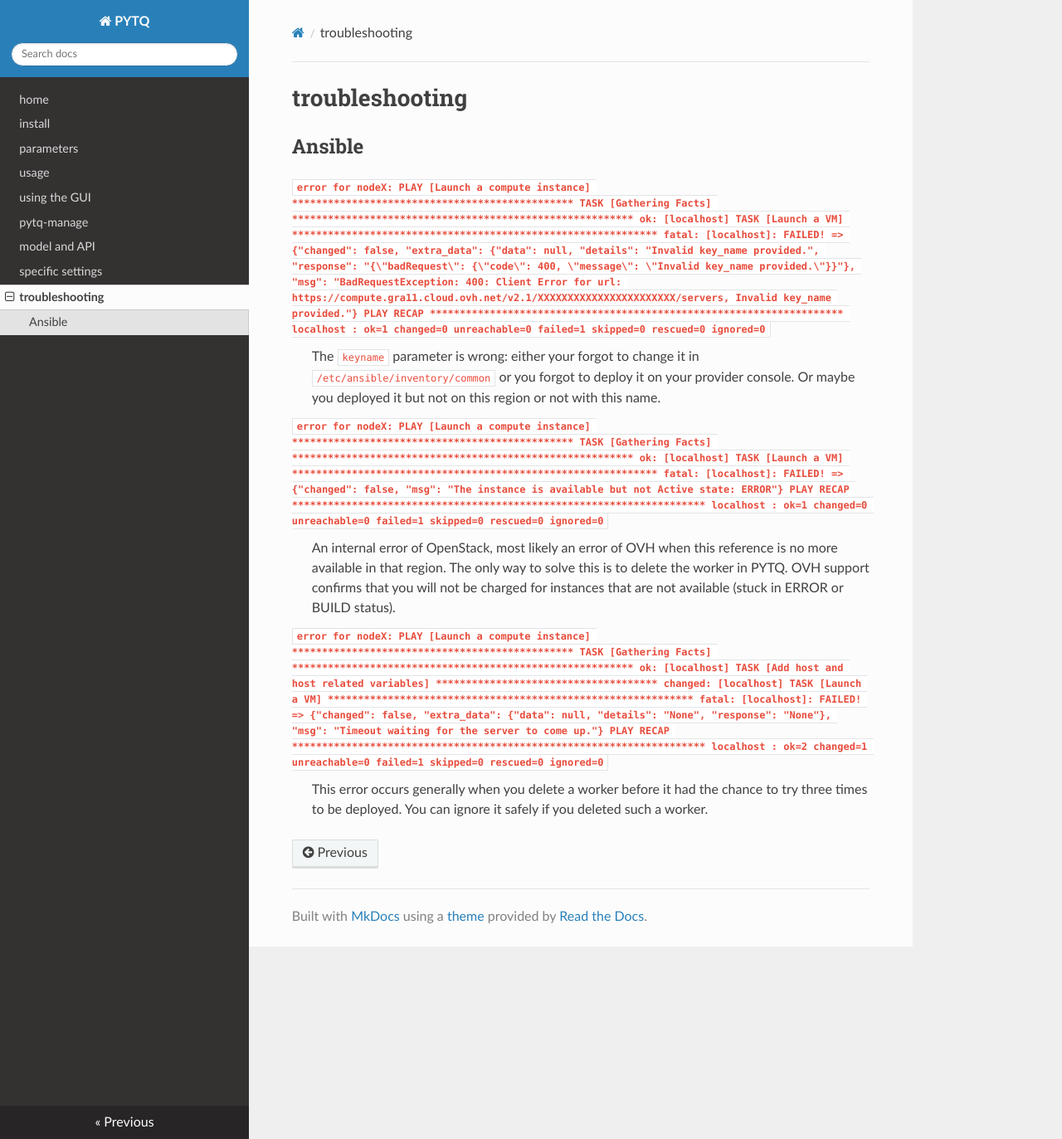
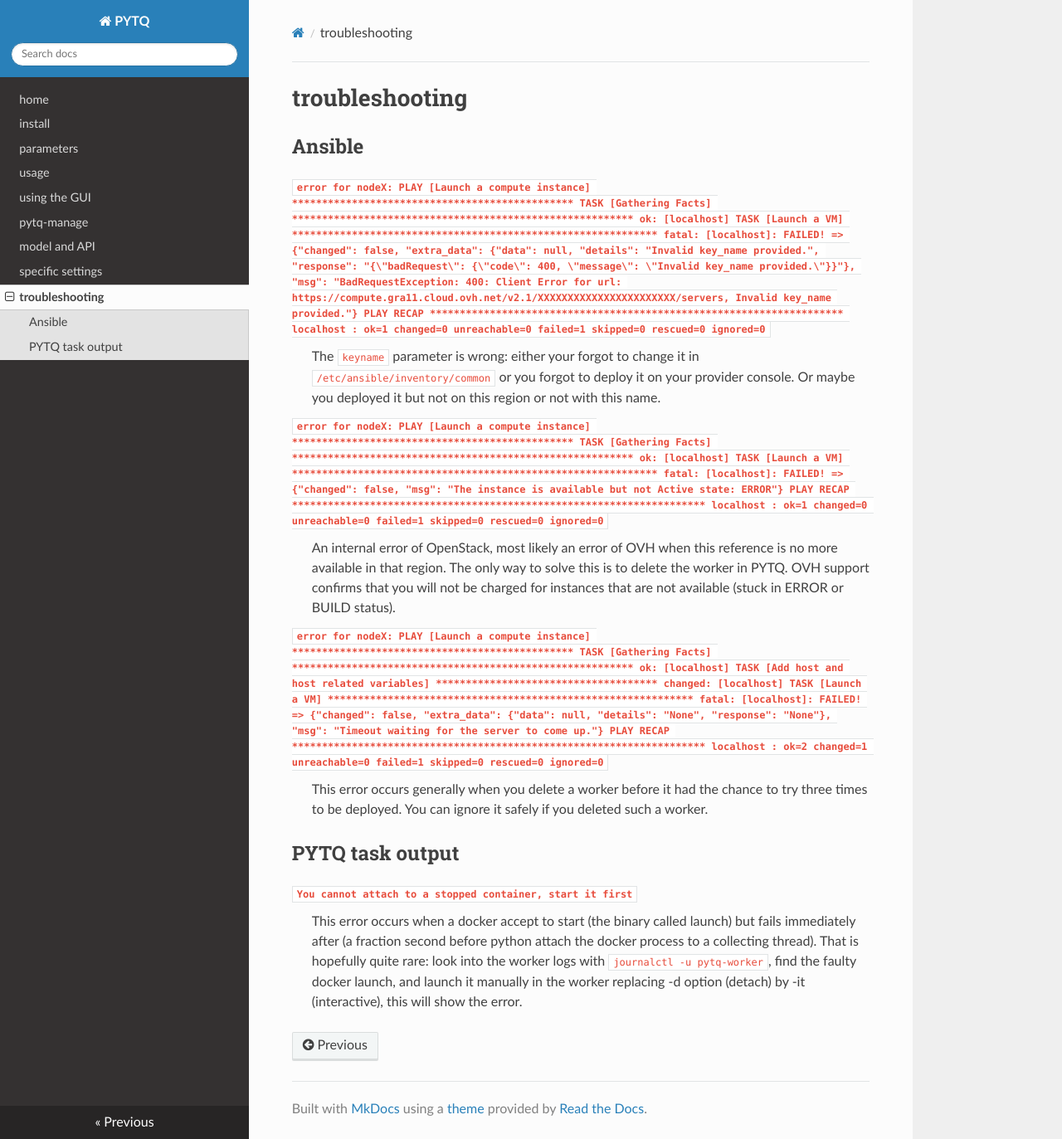
Before and after one commit to gmtsciencedev/scitq, an MkDocs documentation site: the page built from docs/troubleshoot.md, in a window 1280 px wide and 1373 px high. Shown: the whole window at 83% size. Built offline with MkDocs 1.6.1, drawn with Linux system fonts in a browser that asks for light colours; nearby versions of some CDN libraries.

```diff
--- a/docs/troubleshoot.md
+++ b/docs/troubleshoot.md
@@ -10,3 +10,8 @@
 
 `error for nodeX: PLAY [Launch a compute instance] *********************************************** TASK [Gathering Facts] ********************************************************* ok: [localhost] TASK [Add host and host related variables] ************************************* changed: [localhost] TASK [Launch a VM] ************************************************************* fatal: [localhost]: FAILED! => {"changed": false, "extra_data": {"data": null, "details": "None", "response": "None"}, "msg": "Timeout waiting for the server to come up."} PLAY RECAP ********************************************************************* localhost : ok=2 changed=1 unreachable=0 failed=1 skipped=0 rescued=0 ignored=0 `
 :   This error occurs generally when you delete a worker before it had the chance to try three times to be deployed. You can ignore it safely if you deleted such a worker.
+
+## PYTQ task output
+
+`You cannot attach to a stopped container, start it first`
+:   This error occurs when a docker accept to start (the binary called launch) but fails immediately after (a fraction second before python attach the docker process to a collecting thread). That is hopefully quite rare: look into the worker logs with `journalctl -u pytq-worker`, find the faulty docker launch, and launch it manually in the worker replacing -d option (detach) by -it (interactive), this will show the error.
```
Also changed, not shown: 1 other file.
